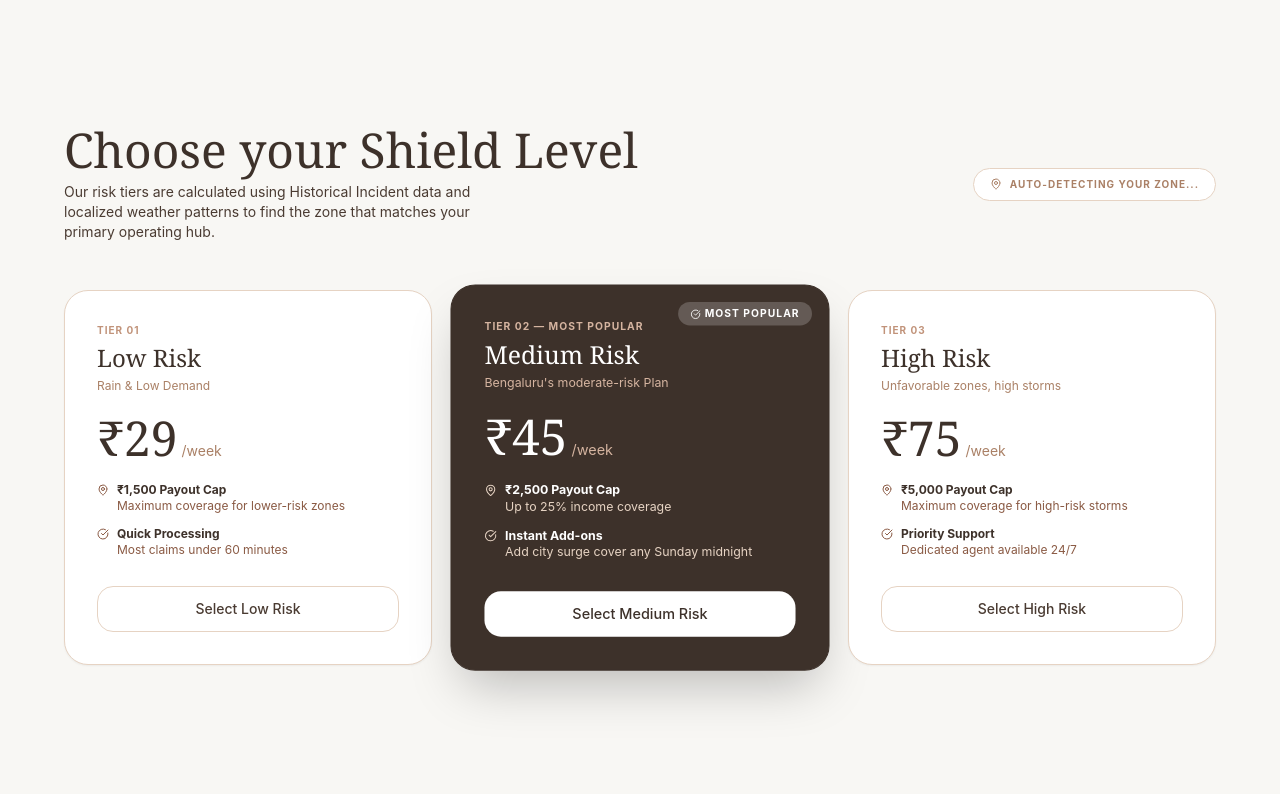
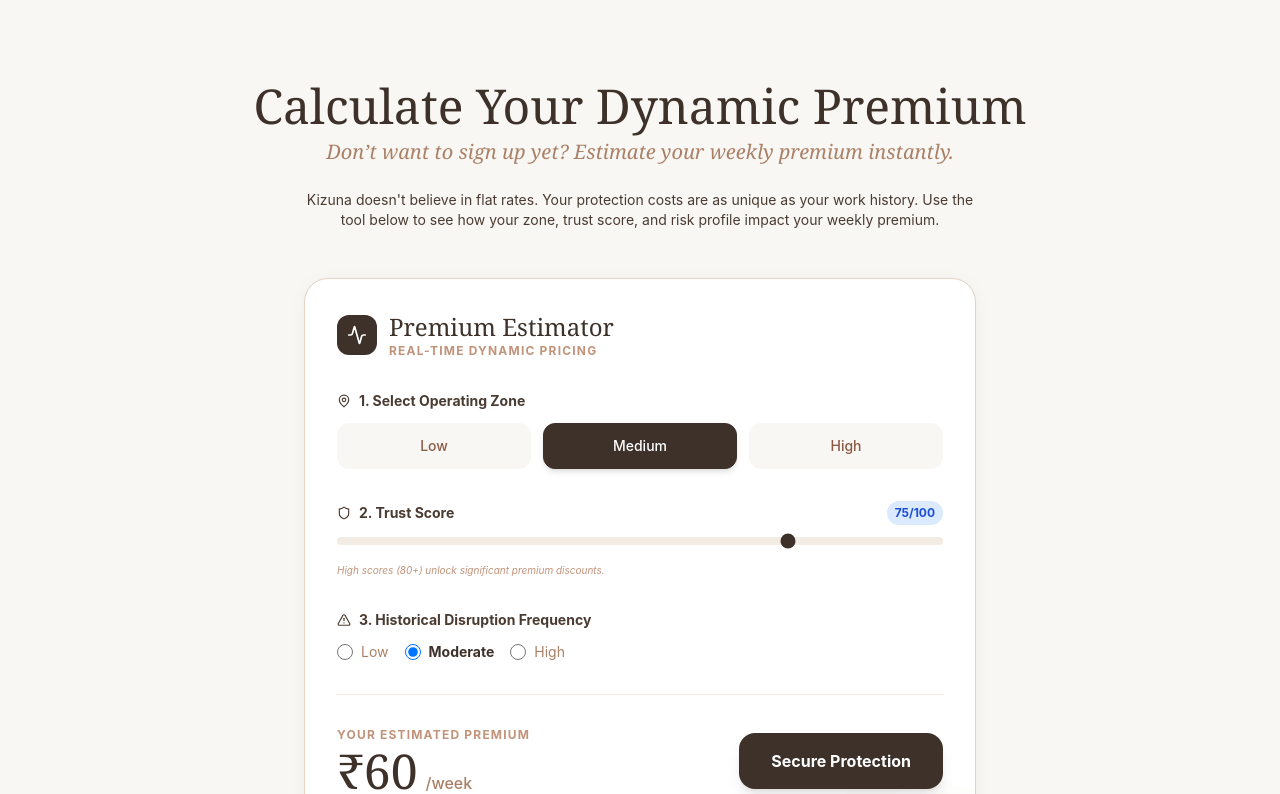
Before and after one commit to rupayanjas/Gig-Shield, a React (Vite) app: page /coverage in a window 1280 px wide. Shown: the part 646-1440 px from the top of the page. Built offline with nearby package versions, Linux system fonts and the light colour scheme.

Commit message:
Modernize Coverage page: update hero and remove static tiers

```diff
--- a/src/pages/Coverage.jsx
+++ b/src/pages/Coverage.jsx
@@ -6,44 +6,7 @@
 import { MapPin, CheckCircle, ChevronDown } from 'lucide-react';
 import DynamicPricingCalculator from '../components/DynamicPricingCalculator';
 
-const tiers = [
-  {
-    label: 'LOW RISK',
-    badge: 'Tier 01',
-    tagline: 'Rain & Low Demand',
-    zone: 'Smaller cities, Medium Payout',
-    price: 29,
-    payoutCap: '₹1,500 Payout Cap',
-    payoutNote: 'Maximum coverage for lower-risk zones',
-    perk: 'Quick Processing',
-    perkNote: 'Most claims under 60 minutes',
-    highlight: false,
-  },
-  {
-    label: 'MEDIUM RISK',
-    badge: 'Tier 02 — Most Popular',
-    tagline: "Bengaluru's moderate-risk Plan",
-    zone: 'Metro, Mumbai, Delhi NCR',
-    price: 45,
-    payoutCap: '₹2,500 Payout Cap',
-    payoutNote: 'Up to 25% income coverage',
-    perk: 'Instant Add-ons',
-    perkNote: 'Add city surge cover any Sunday midnight',
-    highlight: true,
-  },
-  {
-    label: 'HIGH RISK',
-    badge: 'Tier 03',
-    tagline: 'Unfavorable zones, high storms',
-    zone: 'Storm cities, Sensitive Hubs',
-    price: 75,
-    payoutCap: '₹5,000 Payout Cap',
-    payoutNote: 'Maximum coverage for high-risk storms',
-    perk: 'Priority Support',
-    perkNote: 'Dedicated agent available 24/7',
-    highlight: false,
-  },
-];
+
 
 const faqs = [
   {
@@ -82,15 +45,12 @@
             <p className="text-brand-800 text-base mb-8 max-w-md leading-relaxed">
               Kizuna adapts to your geography and risk profile. We provide a policy that fits your environment directly, ensuring you're never overpaying or under-protected.
             </p>
-            <Button to="/register" variant="primary" className="px-8 py-3 rounded-full font-medium">
-              Get Started Free
-            </Button>
           </ScrollReveal>
 
           <ScrollReveal direction="left" delay={200}>
             <div className="relative w-full aspect-[4/3] rounded-3xl overflow-hidden shadow-premium">
               <img
-                src="https://images.unsplash.com/photo-1558618666-fcd25c85cd64?q=80&w=1000&auto=format&fit=crop"
+                src="/female-gig-worker.jpg"
                 alt="Gig worker on scooter"
                 className="w-full h-full object-cover"
               />
@@ -99,82 +59,13 @@
           </ScrollReveal>
         </section>
 
-        {/* Pricing Tiers */}
-        <section className="max-w-6xl mx-auto">
-          <ScrollReveal direction="up">
-            <div className="flex flex-col md:flex-row md:items-center justify-between mb-12 gap-4">
-              <div>
-                <h2 className="text-4xl md:text-5xl font-serif mb-2">Choose your Shield Level</h2>
-                <p className="text-brand-800 text-sm max-w-md">
-                  Our risk tiers are calculated using Historical Incident data and localized weather patterns
-                  to find the zone that matches your primary operating hub.
-                </p>
-              </div>
-              <div className="flex items-center gap-2 text-[10px] font-bold uppercase tracking-widest text-brand-500 bg-white border border-brand-200 px-4 py-2 rounded-full whitespace-nowrap">
-                <MapPin size={12} /> Auto-detecting your zone...
-              </div>
-            </div>
-          </ScrollReveal>
-
-          <div className="grid grid-cols-1 md:grid-cols-3 gap-6">
-            {tiers.map((tier, i) => (
-              <ScrollReveal key={tier.label} direction="up" delay={i * 100}>
-                <div
-                  className={`relative rounded-3xl p-8 flex flex-col gap-5 h-full transition-all border ${
-                    tier.highlight
-                      ? 'bg-brand-900 text-brand-50 border-brand-900 shadow-2xl scale-[1.03]'
-                      : 'bg-white text-brand-900 border-brand-200 shadow-sm hover:shadow-premium'
-                  }`}
-                >
-                  {tier.highlight && (
-                    <div className="absolute top-4 right-4 bg-white/20 text-white text-[10px] font-bold uppercase tracking-widest px-3 py-1 rounded-full flex items-center gap-1">
-                      <CheckCircle size={10} /> Most Popular
-                    </div>
-                  )}
-                  <div>
-                    <p className={`text-[10px] font-bold uppercase tracking-widest mb-1 ${tier.highlight ? 'text-brand-300' : 'text-brand-400'}`}>
-                      {tier.badge}
-                    </p>
-                    <h3 className={`font-serif text-2xl mb-1 ${tier.highlight ? 'text-white' : 'text-brand-900'}`}>
-                      {tier.label.charAt(0) + tier.label.slice(1).toLowerCase().replace('risk', 'Risk')}
-                    </h3>
-                    <p className={`text-xs ${tier.highlight ? 'text-brand-300' : 'text-brand-500'}`}>{tier.tagline}</p>
-                  </div>
-
-                  <div className="flex items-baseline gap-1">
-                    <span className={`font-serif text-5xl ${tier.highlight ? 'text-white' : 'text-brand-900'}`}>₹{tier.price}</span>
-                    <span className={`text-sm ${tier.highlight ? 'text-brand-300' : 'text-brand-500'}`}>/week</span>
-                  </div>
-
-                  <div className={`text-xs space-y-3 flex-1 ${tier.highlight ? 'text-brand-200' : 'text-brand-600'}`}>
-                    <div className="flex items-start gap-2">
-                      <MapPin size={12} className="shrink-0 mt-0.5" />
-                      <span><strong className={tier.highlight ? 'text-white' : 'text-brand-900'}>{tier.payoutCap}</strong><br />{tier.payoutNote}</span>
-                    </div>
-                    <div className="flex items-start gap-2">
-                      <CheckCircle size={12} className="shrink-0 mt-0.5" />
-                      <span><strong className={tier.highlight ? 'text-white' : 'text-brand-900'}>{tier.perk}</strong><br />{tier.perkNote}</span>
-                    </div>
-                  </div>
-
-                  <Button
-                    to="/register"
-                    variant={tier.highlight ? 'accent' : 'outline'}
-                    className={`w-full rounded-2xl mt-2 ${tier.highlight ? 'bg-white text-brand-900 hover:bg-brand-50' : 'border-brand-200'}`}
-                  >
-                    Select {tier.label.charAt(0) + tier.label.slice(1).toLowerCase().replace('risk', 'Risk')}
-                  </Button>
-                </div>
-              </ScrollReveal>
-            ))}
-          </div>
-        </section>
 
         {/* Dynamic Pricing Calculator Section */}
         <section className="max-w-6xl mx-auto space-y-12">
           <ScrollReveal direction="up">
             <div className="text-center mb-12">
-              <h2 className="text-4xl md:text-5xl font-serif mb-4">Calculate Your Dynamic Premium</h2>
+              <h2 className="text-4xl md:text-5xl font-serif mb-2 text-brand-900">Calculate Your Dynamic Premium</h2>
+              <p className="text-brand-500 font-serif text-xl italic mb-6">Don’t want to sign up yet? Estimate your weekly premium instantly.</p>
               <p className="text-brand-800 text-sm max-w-2xl mx-auto">
                 Kizuna doesn't believe in flat rates. Your protection costs are as unique as your work history.
                 Use the tool below to see how your zone, trust score, and risk profile impact your weekly premium.
```
Also changed, not shown: public/female-gig-worker.jpg (added), public/gig-worker.png (deleted).
